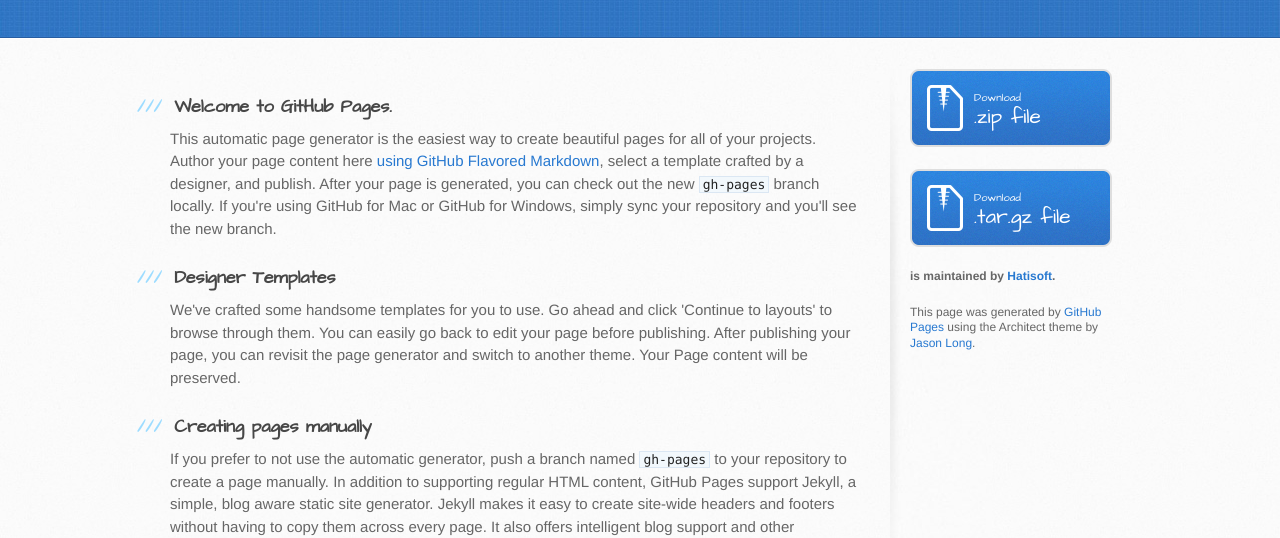
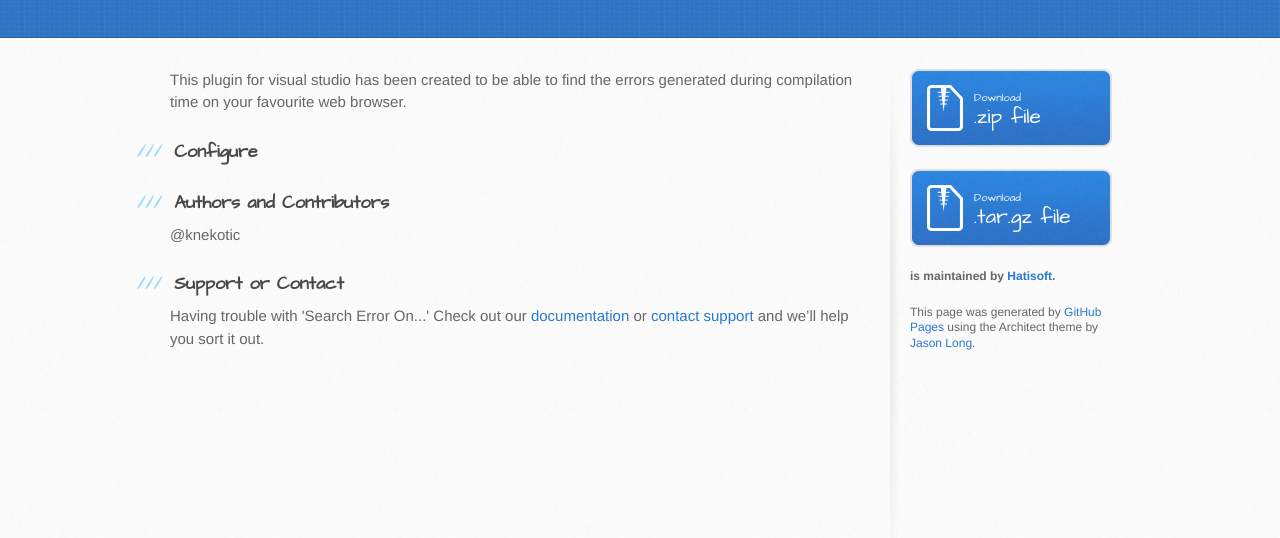
Before and after one commit to alvarolorentedev/SearchErrorOn, a plain HTML site: page index.html in a window 1280 px wide. Shown: the part 269-807 px from the top of the page. Drawn offline with Linux system fonts and the light colour scheme.

Commit message:
Create gh-pages branch via GitHub

```diff
--- a/index.html
+++ b/index.html
@@ -28,30 +28,20 @@
     <div id="content-wrapper">
       <div class="inner clearfix">
         <section id="main-content">
-          <h3>
-<a id="welcome-to-github-pages" class="anchor" href="#welcome-to-github-pages" aria-hidden="true"><span class="octicon octicon-link"></span></a>Welcome to GitHub Pages.</h3>
-
-<p>This automatic page generator is the easiest way to create beautiful pages for all of your projects. Author your page content here <a href="https://guides.github.com/features/mastering-markdown/">using GitHub Flavored Markdown</a>, select a template crafted by a designer, and publish. After your page is generated, you can check out the new <code>gh-pages</code> branch locally. If you're using GitHub for Mac or GitHub for Windows, simply sync your repository and you'll see the new branch.</p>
+          <p>This plugin for visual studio has been created to be able to find the errors generated during compilation time on your favourite web browser.</p>
 
 <h3>
-<a id="designer-templates" class="anchor" href="#designer-templates" aria-hidden="true"><span class="octicon octicon-link"></span></a>Designer Templates</h3>
-
-<p>We've crafted some handsome templates for you to use. Go ahead and click 'Continue to layouts' to browse through them. You can easily go back to edit your page before publishing. After publishing your page, you can revisit the page generator and switch to another theme. Your Page content will be preserved.</p>
-
-<h3>
-<a id="creating-pages-manually" class="anchor" href="#creating-pages-manually" aria-hidden="true"><span class="octicon octicon-link"></span></a>Creating pages manually</h3>
-
-<p>If you prefer to not use the automatic generator, push a branch named <code>gh-pages</code> to your repository to create a page manually. In addition to supporting regular HTML content, GitHub Pages support Jekyll, a simple, blog aware static site generator. Jekyll makes it easy to create site-wide headers and footers without having to copy them across every page. It also offers intelligent blog support and other advanced templating features.</p>
+<a id="configure" class="anchor" href="#configure" aria-hidden="true"><span class="octicon octicon-link"></span></a>Configure</h3>
 
 <h3>
 <a id="authors-and-contributors" class="anchor" href="#authors-and-contributors" aria-hidden="true"><span class="octicon octicon-link"></span></a>Authors and Contributors</h3>
 
-<p>You can <a href="https://github.com/blog/821" class="user-mention">@mention</a> a GitHub username to generate a link to their profile. The resulting <code>&lt;a&gt;</code> element will link to the contributor's GitHub Profile. For example: In 2007, Chris Wanstrath (<a href="https://github.com/defunkt" class="user-mention">@defunkt</a>), PJ Hyett (<a href="https://github.com/pjhyett" class="user-mention">@pjhyett</a>), and Tom Preston-Werner (<a href="https://github.com/mojombo" class="user-mention">@mojombo</a>) founded GitHub.</p>
+<p>@knekotic</p>
 
 <h3>
 <a id="support-or-contact" class="anchor" href="#support-or-contact" aria-hidden="true"><span class="octicon octicon-link"></span></a>Support or Contact</h3>
 
-<p>Having trouble with Pages? Check out our <a href="https://help.github.com/pages">documentation</a> or <a href="https://github.com/contact">contact support</a> and we’ll help you sort it out.</p>
+<p>Having trouble with 'Search Error On...' Check out our <a href="https://help.github.com/pages">documentation</a> or <a href="https://github.com/contact">contact support</a> and we’ll help you sort it out.</p>
         </section>
 
         <aside id="sidebar">
```
Also changed, not shown: params.json (+1 -1 lines).
